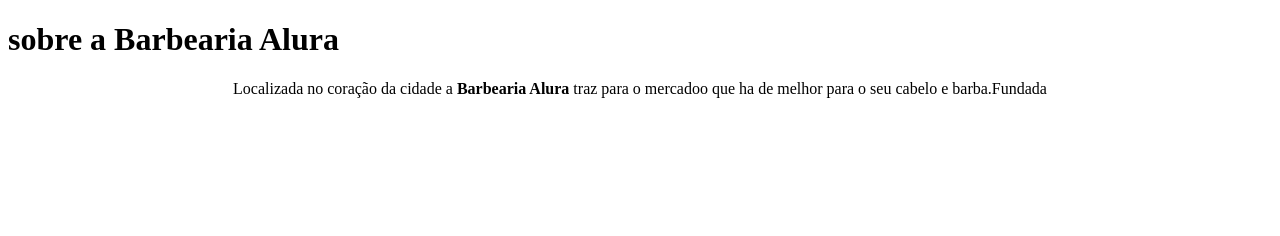
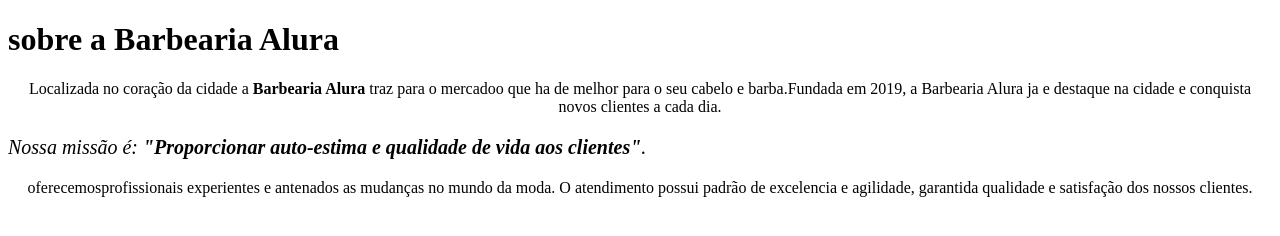
Before and after one commit to sheilalucas3490/escola, a plain HTML site: page index.html in a window 1280 px wide. Drawn offline with Linux system fonts and the light colour scheme.

Commit message:
produtivo

```diff
--- a/index.html
+++ b/index.html
@@ -8,7 +8,10 @@
   <body>
        <h1 style="text-align: align"> sobre a Barbearia Alura</h1>
 
-    <p style="text-align: center">Localizada no coração da cidade a <strong>Barbearia Alura</strong> traz para o mercadoo que ha de melhor para o seu cabelo e barba.Fundada
+    <p style="text-align: center">Localizada no coração da cidade a <strong>Barbearia Alura</strong> traz para o mercadoo que ha de melhor para o seu cabelo e barba.Fundada em 2019, a Barbearia Alura ja e destaque na cidade e conquista novos clientes a cada dia.</p>
 
+<p style="font-size: 20px; text-alingn: center"><em>Nossa missão é: <strong>"Proporcionar auto-estima e qualidade de vida aos clientes"</strong>.</em></p>
 
+<p style="text-align: center">oferecemosprofissionais experientes e antenados as mudanças no mundo da moda. O atendimento possui padrão de excelencia e agilidade, garantida  qualidade e satisfação dos nossos clientes.</p>
   </body>
+</html>
```
